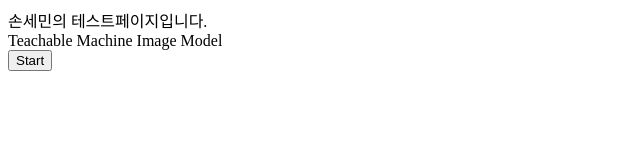
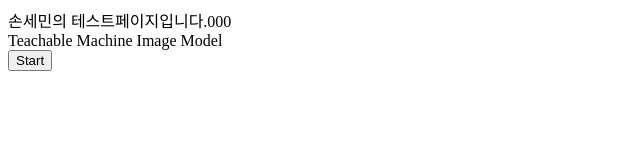
Before and after one commit to Rachelson6/Rachel, a plain HTML site: page index.html in a window 1280 px wide. Shown: the full height of the page, 0-640 px from the left. Drawn offline with Linux system fonts and the light colour scheme.

Commit message:
Update index.html

```diff
--- a/index.html
+++ b/index.html
@@ -3,7 +3,7 @@
         <title> test </title>
     </head>
 <body>
- 손세민의 테스트페이지입니다.
+ 손세민의 테스트페이지입니다.000
     <div>Teachable Machine Image Model</div>
 <button type="button" onclick="init()">Start</button>
 <div id="webcam-container"></div>
```
